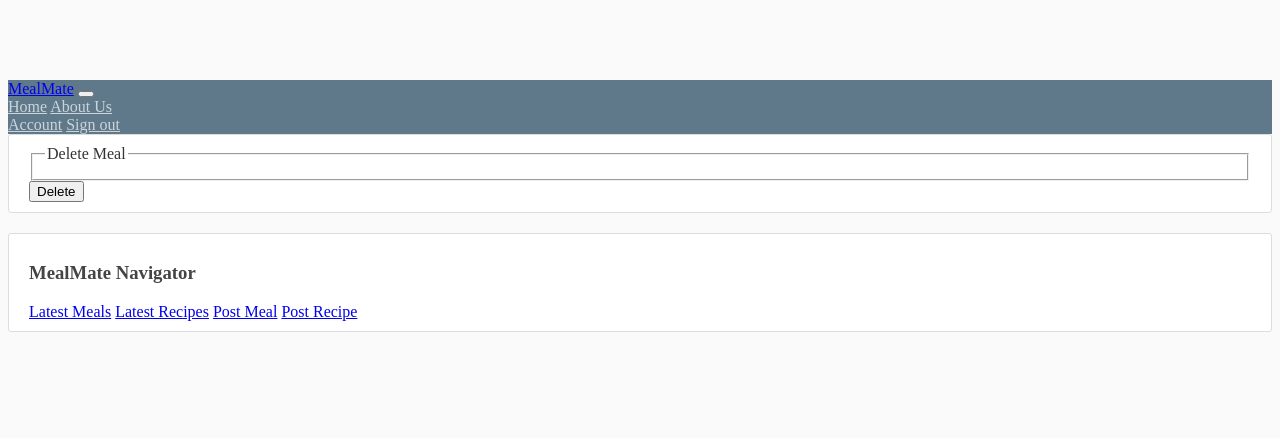
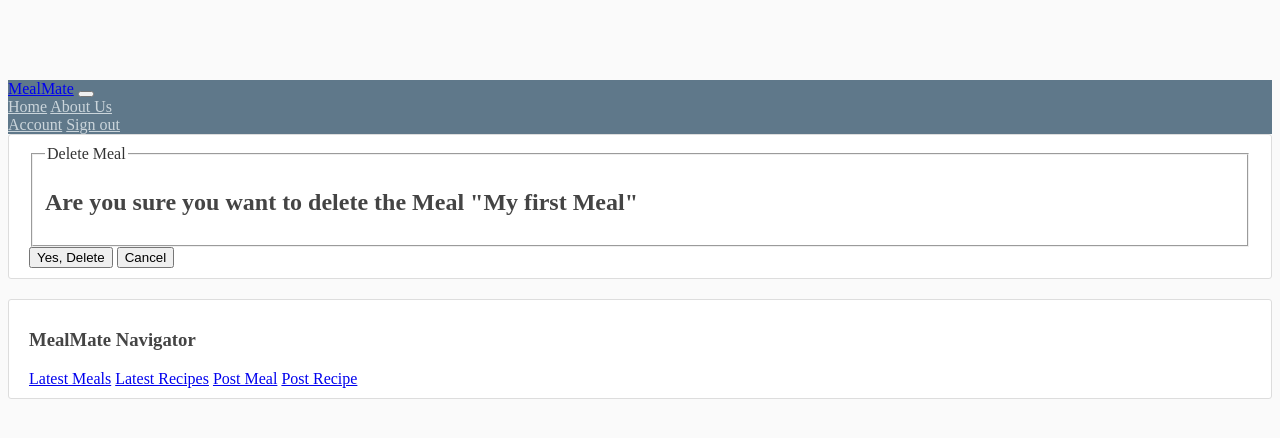
Before and after one commit to Mike-The-Knight/WebAppCW, a Django app: page /meal/1/delete/ in a window 1280 px wide. Shown: the top 438 px of the page. Run offline with Django 4.2, Linux system fonts and the light colour scheme; a user stored in the database is signed in; data comes from the database, SQL or seed files in the repository.

Commit message:
Updated templates

```diff
--- a/project/templates/website/meal_confirm_delete.html
+++ b/project/templates/website/meal_confirm_delete.html
@@ -5,10 +5,12 @@
         {% csrf_token %}
         <fieldset class="form-group">
             <legend class="border-bottom mb-4">Delete Meal</legend>
+            <h2>Are you sure you want to delete the Meal "{{ object.title }}"</h2>
             {{ form.as_p }}
         </fieldset>
         <div class="form-group">
-            <button class="btn btn-outline-info" type="submit">Delete</button>
+          <button class="btn btn-outline-danger" type="submit">Yes, Delete</button>
+          <button class="btn btn-outline-secondary" href="{% url 'meal-detial' object.id %}">Cancel</button>
         </div>
     </form>
   </div>
--- a/project/templates/website/recipe_confirm_delete.html
+++ b/project/templates/website/recipe_confirm_delete.html
@@ -5,10 +5,12 @@
         {% csrf_token %}
         <fieldset class="form-group">
             <legend class="border-bottom mb-4">Delete Recipe</legend>
+            <h2>Are you sure you want to delete the Recipe "{{ object.title }}"</h2>
             {{ form.as_p }}
         </fieldset>
         <div class="form-group">
-            <button class="btn btn-outline-info" type="submit">Delete</button>
+            <button class="btn btn-outline-danger" type="submit">Yes, Delete</button>
+            <button class="btn btn-outline-secondary" href="{% url 'recipe-detial' object.id %}">Cancel</button>
         </div>
     </form>
   </div>
```
